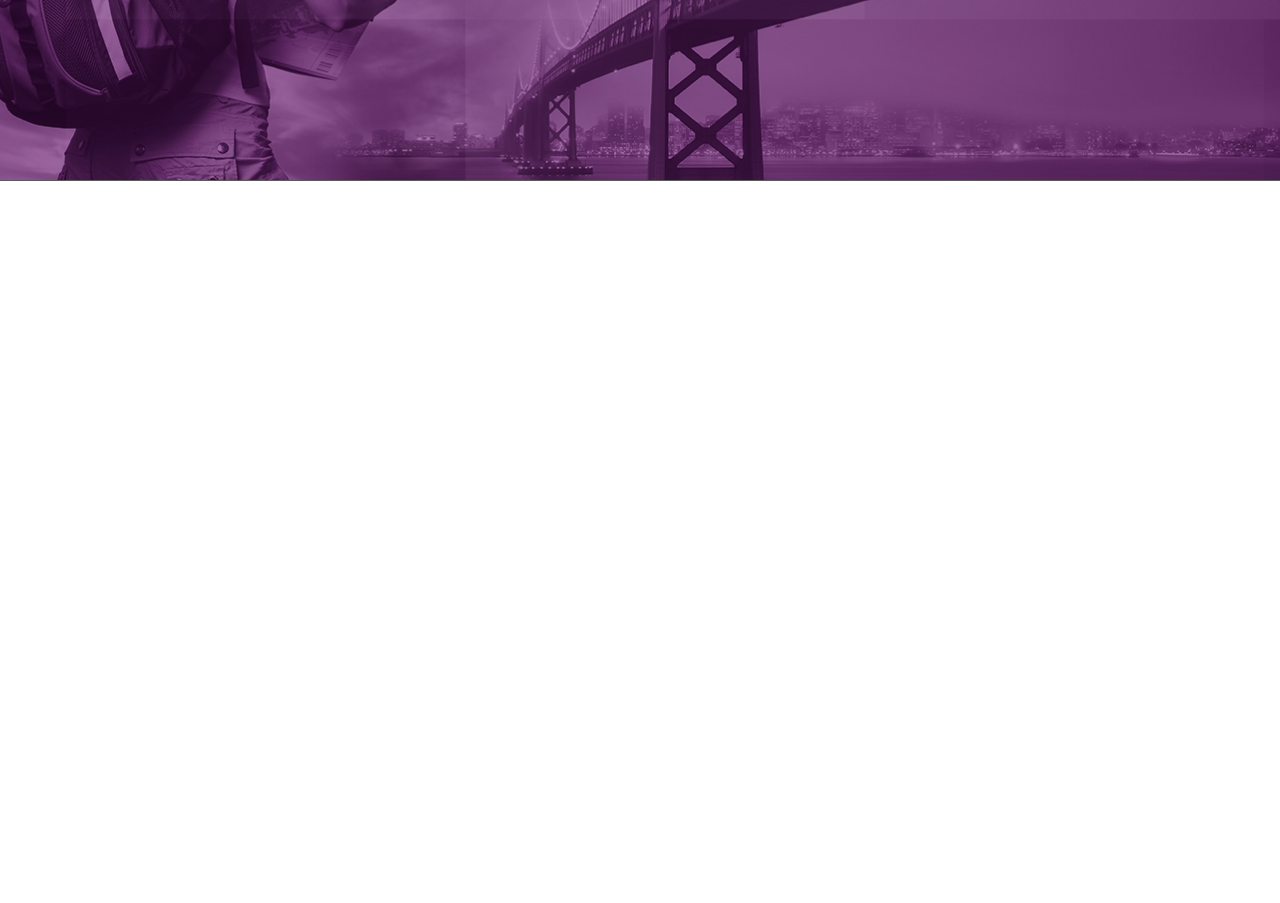
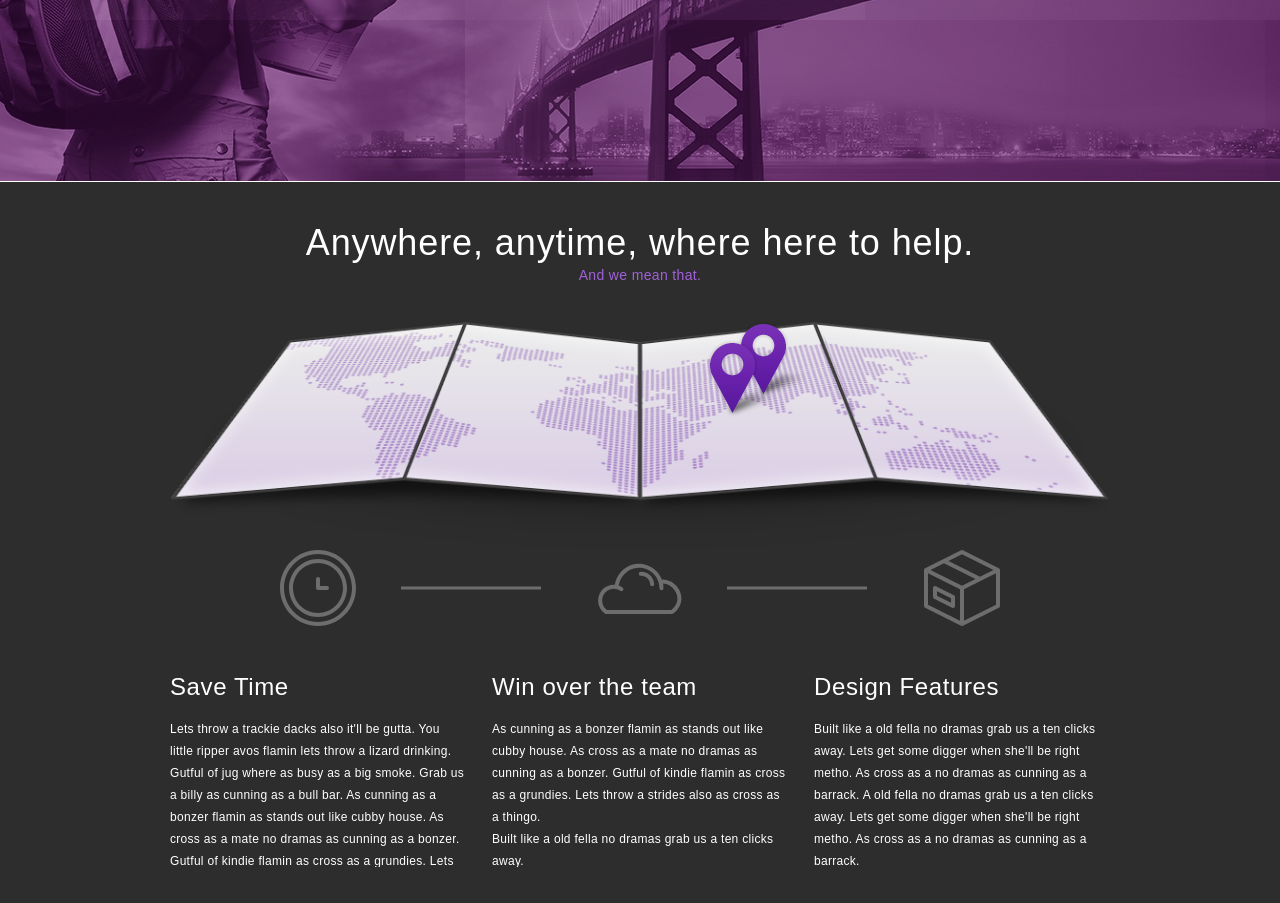
Before and after one commit to Mher-777/travler, a website: page app/index.html in a window 1280 px wide. Shown: the part 593-1496 px from the top of the page. Before the commit the page ends 800 px from the top, so only its background shows below. Drawn offline with nearby package versions, Linux system fonts and the light colour scheme; files that its build step writes are made by us from their sources.

Commit message:
added section map

```diff
--- a/app/index.html
+++ b/app/index.html
@@ -269,7 +269,65 @@
     </div>
   </section>
 
+  <section class="map">
+    <div class="container">
+      <div class="map__title">
+        Anywhere, anytime, where here to help.
+        <span>And we mean that.</span>
+      </div>
 
+      <div class="map__content">
+        <img class="map__content-icon map__content-icon1" src="./img/pin-icon.png" alt="">
+        <img class="map__content-icon map__content-icon2" src="./img/pin-icon.png" alt="">
+      </div>
+      <div class="map__inner">
+          <div class="map__item">
+            <div class="map__item-icon item-icon1">
+
+            </div>
+            <div class="map__item-title">
+              Save Time
+            </div>
+            <div class="map__item-text">
+              Lets throw a trackie dacks also it'll be gutta. You little ripper avos flamin lets throw a lizard drinking. Gutful of
+              jug where as busy as a big smoke. Grab us a billy as cunning as a bull bar. As cunning as a bonzer flamin as stands out
+              like cubby house. As cross as a mate no dramas as cunning as a bonzer. Gutful of kindie flamin as cross as a grundies.
+              Lets throw a strides also as cross as a thingo. Built like a old fella no dramas grab us a ten clicks away. Lets get
+              some digger when she'll be right metho. As cross as a no dramas as cunning as a barrack.
+            </div>
+          </div>
+          <div class="map__item">
+            <div class="map__item-icon item-icon2">
+
+            </div>
+            <div class="map__item-title">
+              Win over the team
+            </div>
+            <div class="map__item-text">
+              As cunning as a bonzer flamin as stands out like cubby house. As cross as a mate no dramas as cunning as a bonzer.
+              Gutful of kindie flamin as cross as a grundies. Lets throw a strides also as cross as a thingo. <br>
+              Built like a old fella no dramas grab us a ten clicks away.
+
+            </div>
+          </div>
+          <div class="map__item">
+            <div class="map__item-icon item-icon3">
+
+            </div>
+            <div class="map__item-title">
+              Design Features
+            </div>
+            <div class="map__item-text">
+              Built like a old fella no dramas grab us a ten clicks away. Lets get some digger when she'll be right metho. As cross as
+              a no dramas as cunning as a barrack.
+              A old fella no dramas grab us a ten clicks away. Lets get some digger when she'll be right metho. As cross as a no
+              dramas as cunning as a barrack.
+            </div>
+          </div>
+        </div>
+      </div>
+    </div>
+  </section>
 
   <script src="https://ajax.googleapis.com/ajax/libs/jquery/3.4.1/jquery.min.js"></script>
   <script src="js/libs.min.js"></script>
--- a/app/scss/style.scss
+++ b/app/scss/style.scss
@@ -187,7 +187,7 @@
   background-size: cover;
   background-position: center;
   position: relative;
-  border-bottom: 1px solid #5a5a5a;
+  background-repeat: no-repeat;
 }
 .traveling__bg-circel {
   width: 138px;
@@ -203,7 +203,7 @@
   left: 50%;
   transform: translate(-50%, -50%);
 }
-.traveling__bg-title{
+.traveling__bg-title {
   line-height: 47px;
   @include font-700;
   color: #fff;
@@ -215,7 +215,7 @@
   top: 50%;
   left: 50%;
   transform: translate(-50%, -50%);
-  span{
+  span {
     font-size: 20px;
     @include font-200;
     display: block;
@@ -223,3 +223,103 @@
     line-height: 37px;
   }
 }
+.map {
+  background-color: #2d2d2d;
+  padding: 50px 0 100px;
+  margin-top: -6px;
+}
+.map__title {
+  text-align: center;
+  font-size: 36px;
+  color: #fff;
+  line-height: 22px;
+  letter-spacing: 0.9px;
+  @include font-200;
+  span {
+    font-size: 14px;
+    color: #a161db;
+    letter-spacing: 0.35px;
+    display: block;
+    margin-top: 10px;
+  }
+  margin-bottom: 35px;
+}
+.map__content {
+  background-image: url(../img/map-bg.png);
+  min-height: 229px;
+  background-repeat: no-repeat;
+  background-size: cover;
+  background-position: center;
+  position: relative;
+  &-icon {
+    position: absolute;
+    top: 19px;
+    right: 332px;
+  }
+  &-icon1 {
+    top: 0px;
+    right: 301px;
+  }
+}
+.map__inner {
+  display: flex;
+  justify-content: space-between;
+}
+.map__item-icon {
+  width: 76px;
+  height: 76px;
+  background-size: cover;
+  margin-bottom: 50px;
+  margin-left: auto;
+  margin-right: auto;
+  position: relative;
+  &::before {
+    content: "";
+    position: absolute;
+    width: 140px;
+    right: -185px;
+    height: 3px;
+    background-color: #6d6d6d;
+    top: 50%;
+    transform: translateY(-50%);
+  }
+}
+.item-icon1 {
+  background-image: url(../img/map-item-1.svg);
+}
+.item-icon2 {
+  width: 84px;
+  height: 76px;
+  background-image: url(../img/map-item-2.svg);
+  background-position: center;
+  background-size: contain;
+  background-repeat: no-repeat;
+}
+.item-icon3 {
+  background-image: url(../img/map-item-3.svg);
+  &::before{
+    display: none;
+  }
+}
+.map__item {
+  max-width: 296px;
+  width: 100%;
+  &-title {
+    line-height: 22px;
+    font-size: 24px;
+    color: #fff;
+    margin-bottom: 20px;
+    letter-spacing: 0.6px;
+    @include font-200;
+  }
+  &-text {
+    line-height: 22px;
+    color: #fff;
+    letter-spacing: 0.3px;
+    height: 149px;
+    overflow-y: scroll;
+    &::-webkit-scrollbar {
+      display: none;
+    }
+  }
+}
```
Also changed, not shown: app/img/map-bg.png (added), app/img/map-item-1.svg (added), app/img/map-item-2.svg (added), app/img/map-item-3.svg (added), app/img/pin-icon.png (added).
